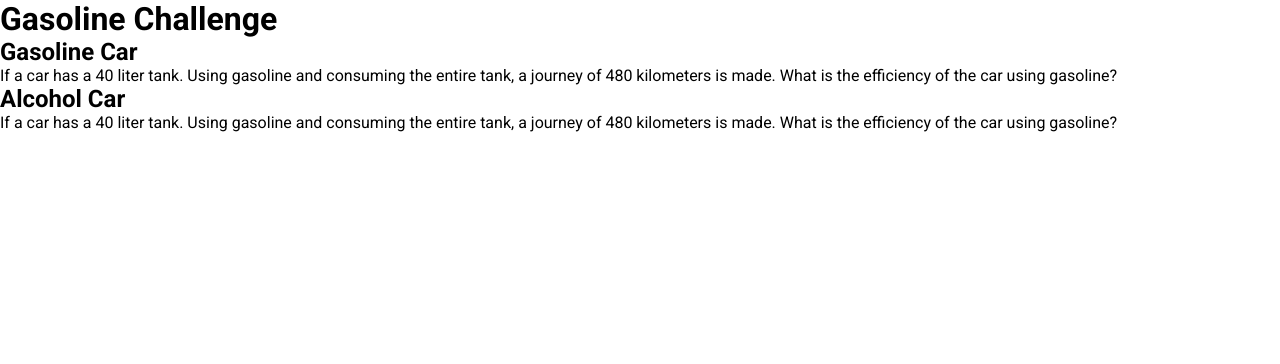
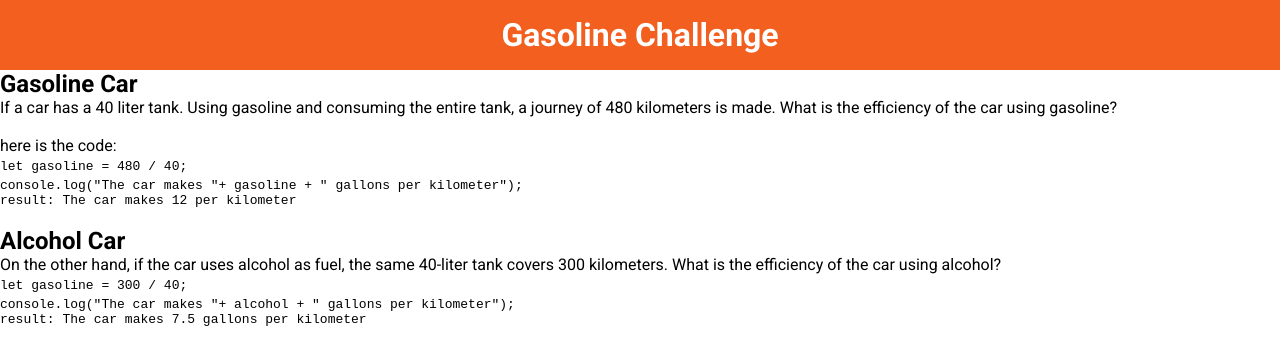
Before and after one commit to dmg85/Alura-One, a plain HTML site: page gasoline_challenge/index.html in a window 1280 px wide. Drawn offline with Linux system fonts and the light colour scheme.

Commit message:
Gasoline challenge 3

```diff
--- a/gasoline_challenge/index.html
+++ b/gasoline_challenge/index.html
@@ -9,17 +9,32 @@
     <link rel="preconnect" href="https://fonts.googleapis.com">
 <link rel="preconnect" href="https://fonts.gstatic.com" crossorigin>
 <link href="https://fonts.googleapis.com/css2?family=Inconsolata:wght@300;400;500;700&family=Poppins:wght@300;400;600&family=Roboto:ital,wght@0,300;0,400;0,500;0,700;0,900;1,100;1,300&display=swap" rel="stylesheet">
+<script src="https://kit.fontawesome.com/db0a929576.js" crossorigin="anonymous"></script>
 </head>
 <body>
-    <h1>Gasoline Challenge</h1>
+    <div class="title">
+        <h1>Gasoline Challenge</h1>
+    </div>
     <section>
         <h2>Gasoline Car</h2>
         <p>If a car has a 40 liter tank. Using gasoline and consuming the entire tank, a journey of 480 kilometers is made. What is the efficiency of the car using gasoline?</p>
+        <br>
+        <p>here is the code:</p>
+        <code>
+            let gasoline = 480 / 40; <br>
+            console.log("The car makes "+ gasoline + " gallons per kilometer");
+            <p>result: <code>The car makes 12 per kilometer</code></p>
+        </code>
     </section>
+    <br>
     <section>
         <h2>Alcohol Car</h2>
-        <p>If a car has a 40 liter tank. Using gasoline and consuming the entire tank, a journey of 480 kilometers is made. What is the efficiency of the car using gasoline?</p>
+        <p>On the other hand, if the car uses alcohol as fuel, the same 40-liter tank covers 300 kilometers. What is the efficiency of the car using alcohol?</p>
+        <code>
+            let gasoline = 300 / 40; <br>
+            console.log("The car makes "+ alcohol + " gallons per kilometer");
+            <p>result: <code>The car makes 7.5 gallons per kilometer</code></p>
+        </code>
     </section>
-
 </body>
 </html>
--- a/gasoline_challenge/style.css
+++ b/gasoline_challenge/style.css
@@ -7,3 +7,12 @@
 html {
     font-family: "Roboto", sans-serif;
 }
+
+.title {
+    display: flex;
+    align-items: center;
+    justify-content: center;
+    padding: 1rem;
+    background-color: rgb(243, 95, 31);
+    color: white;
+}
```
Also changed, not shown: gasoline_challenge/alcohol_or_gasoline.js (+7 -0 lines).
